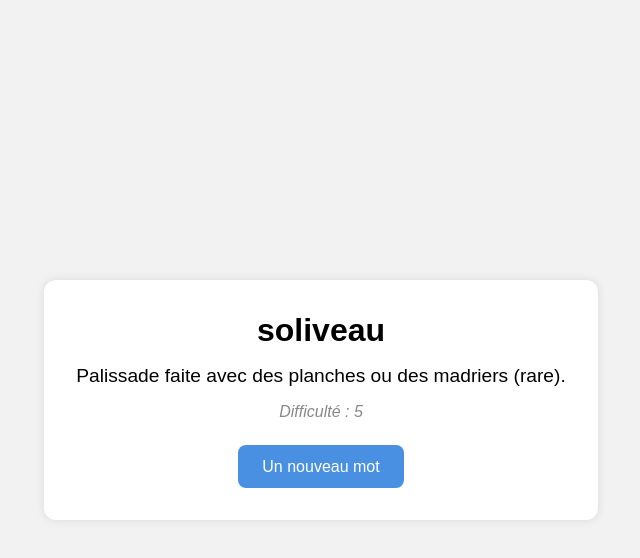
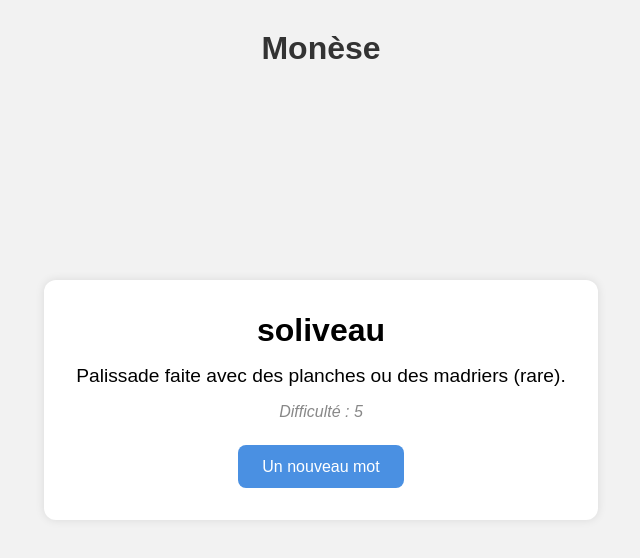
Before and after one commit to p0p314/p0p314.github.io, a plain HTML site: page index.html in a window 1280 px wide. Shown: the whole page, without its empty margins (319-959 px from the left). Drawn offline with Linux system fonts and the light colour scheme.

Commit message:
ajout du nom du site

```diff
--- a/index.html
+++ b/index.html
@@ -15,6 +15,15 @@
             height: 100vh;
             background-color: #f2f2f2;
             margin: 0;
+        }
+        .page_title {
+            position: absolute;
+            top: 30px;
+            font-size: 2rem;
+            font-weight: bold;
+            color: #333;
+            text-align: center;
+            width: 100%;
         }
 
         .word_display {
@@ -1145,6 +1154,8 @@
     </script>
 </head>
 <body>
+    <div class="page_title">Monèse</div>
+
     <div class="word_display">
         <div class="word">Clique pour un mot</div>
         <div class="definition"></div>
@@ -1154,4 +1165,5 @@
 </body>
 
 
+
 </html>
```
